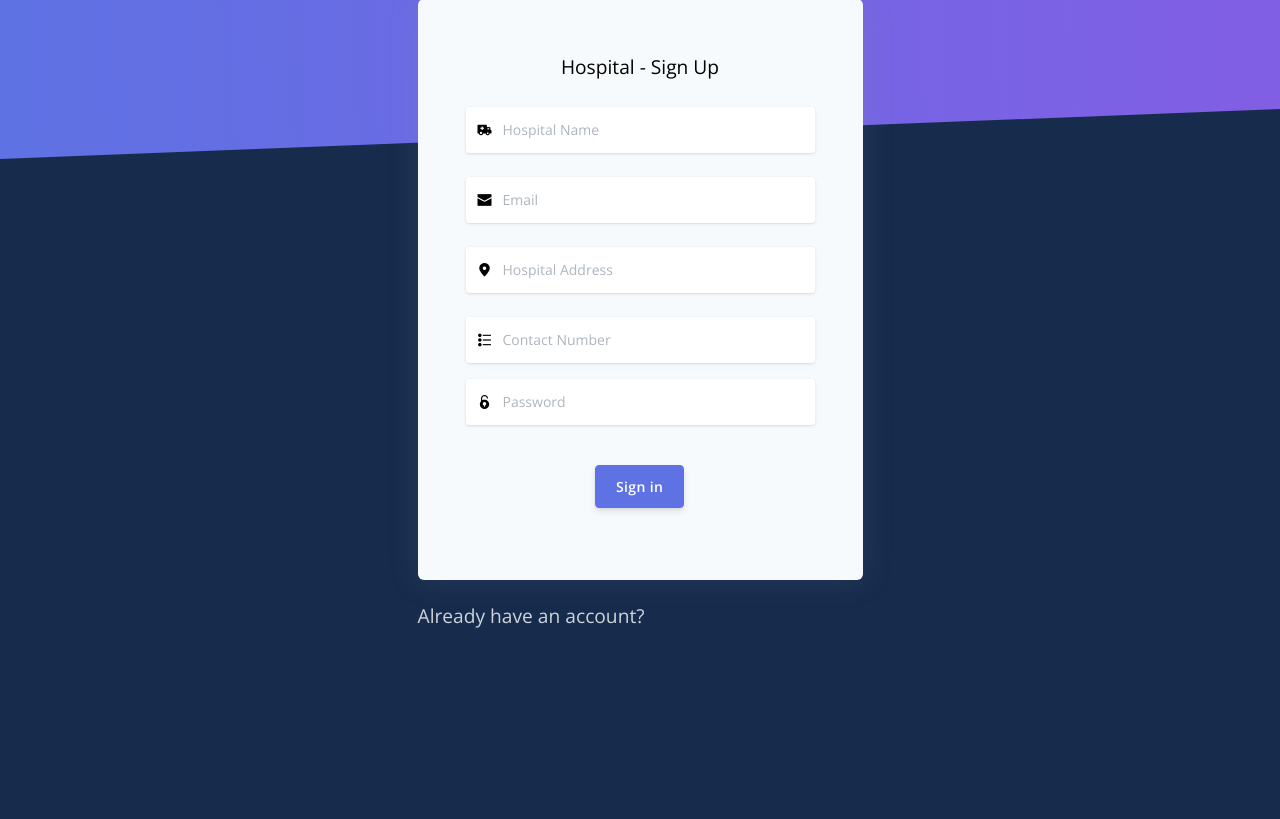
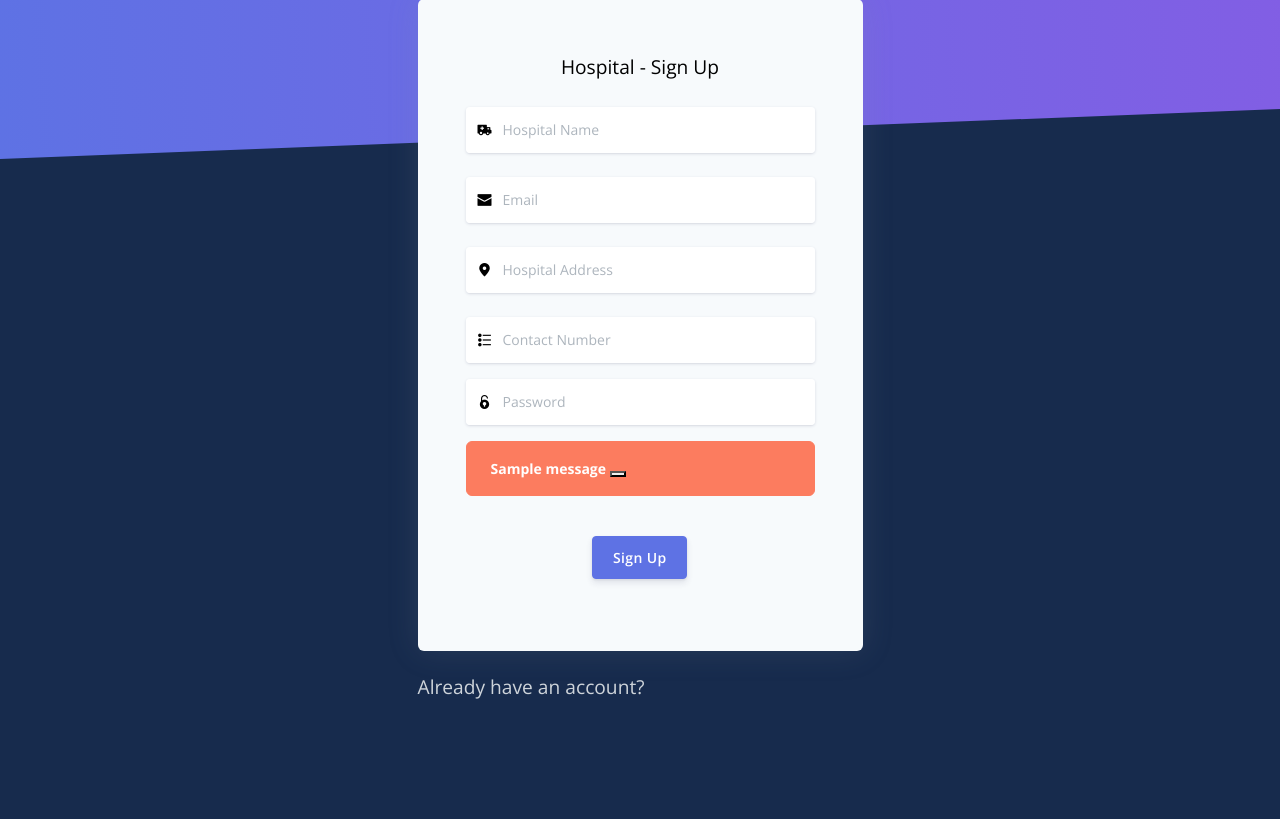
Before and after one commit to Ensify/MedCare, a Flask app: page /register in a window 1280 px wide. Shown: the part 391-1210 px from the top of the page. Before the commit the page ends 1019 px from the top, so only its background shows below. Run offline with Flask 3, Linux system fonts and the light colour scheme; one stand-in notice (Sample message) is shown.

Commit message:
ui corrected and bug fixed

```diff
--- a/app/templates/register.html
+++ b/app/templates/register.html
@@ -176,8 +176,24 @@
                     <span class="text-muted">Remember me</span>
                   </label>
                 </div> -->
+                {% with messages = get_flashed_messages() %} {% if messages %}
+                {% for message in messages %}
+                <div
+                  class="alert alert-warning alert-dismissible fade show"
+                  role="alert"
+                >
+                  <strong>{{message}}</strong>
+                  <button
+                    type="button"
+                    class="btn-close"
+                    data-bs-dismiss="alert"
+                    aria-label="Close"
+                  ></button>
+                </div>
+                {% endfor %} {% endif %} {% endwith %}
+
                 <div class="text-center">
-                  <button type="submit" name="login" class="btn btn-primary my-4">Sign in</button>
+                  <button type="submit" name="login" class="btn btn-primary my-4">Sign Up</button>
                   <!-- <a target="_self" href="profiles.html" class="btn btn-round btn-primary my-4">Sign in</a> -->
                 </div>
               </form>
```
Also changed, not shown: app/templates/admin_approve.html (+6 -8 lines).
